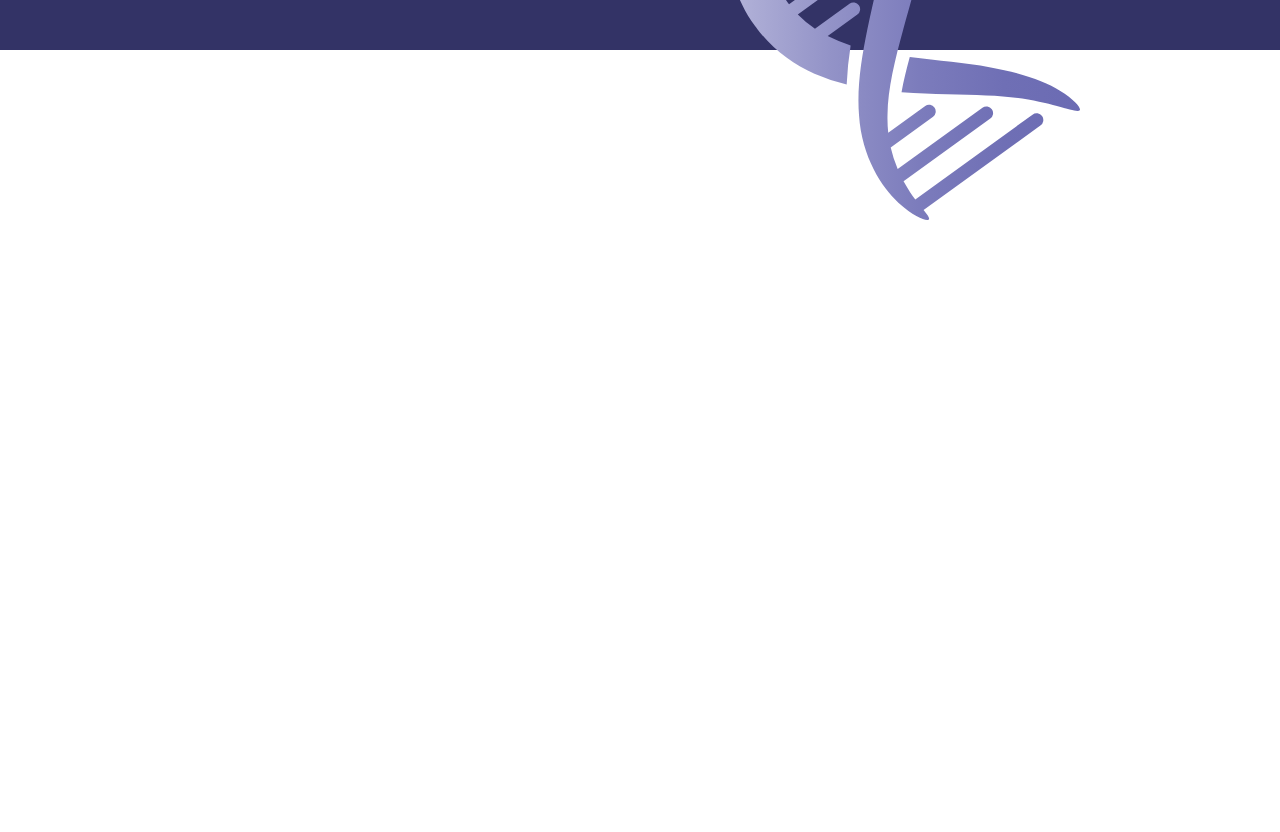
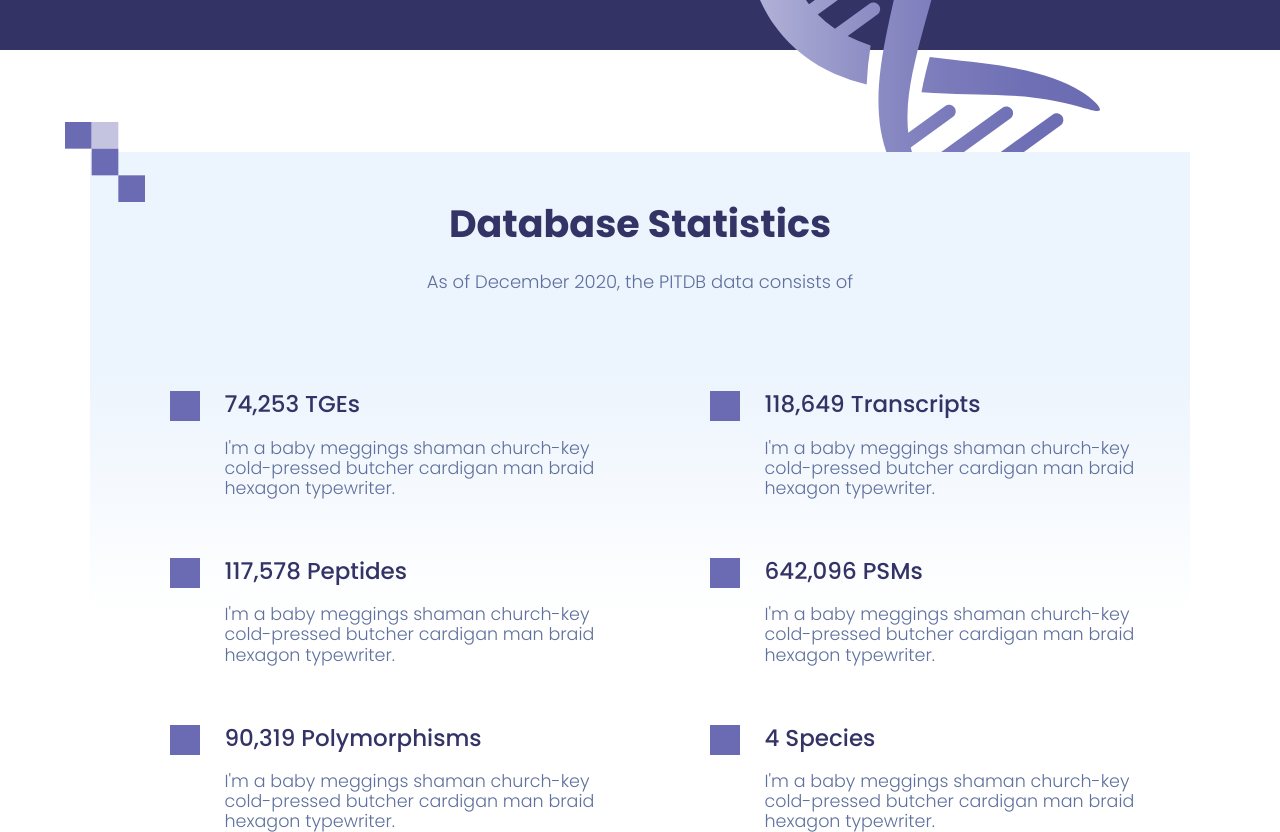
Before and after one commit to ozcanonur/PITDB, a React (Create React App) app in the folder client/: page / in a window 1280 px wide. Shown: the part 480-1312 px from the top of the page. Before the commit the page ends 800 px from the top, so only its background shows below. Built offline with nearby package versions, Linux system fonts and the light colour scheme.

Commit message:
Add database statistics design

```diff
--- a/client/public/index.html
+++ b/client/public/index.html
@@ -7,7 +7,6 @@
     <meta name="theme-color" content="#000000" />
     <meta name="description" content="Web site created using create-react-app" />
     <link rel="apple-touch-icon" href="%PUBLIC_URL%/logo192.png" />
-    <link rel="manifest" href="%PUBLIC_URL%/manifest.json" />
     <link rel="preconnect" href="https://fonts.gstatic.com" />
     <link href="https://fonts.googleapis.com/css2?family=Poppins:wght@300;500;600;700&display=swap" rel="stylesheet" />
     <title>React App</title>
--- a/client/src/components/Header/Header.tsx
+++ b/client/src/components/Header/Header.tsx
@@ -16,7 +16,9 @@ const Header = () => {
       <nav className={classes.navContainer}>
         <ul className={classes.nav}>
           {navItems.map((item) => (
-            <li className={classes.navItem}>{item}</li>
+            <li key={item} className={classes.navItem}>
+              {item}
+            </li>
           ))}
           <li>
             <div className={classes.getPitButton}>Get PITGUI</div>
--- /dev/null
+++ b/client/src/components/Home/DatabaseStatistics.tsx
@@ -0,0 +1,33 @@
+import CardClip from 'assets/card_clip.svg';
+
+import { useStyles } from './styles/databaseStatistics';
+
+const DatabaseStatistics = () => {
+  const classes = useStyles();
+
+  const statisticTexts = ['74,253 TGEs', '118,649 Transcripts', '117,578 Peptides', '642,096 PSMs', '90,319 Polymorphisms', '4 Species'];
+  const placeholderDescription = `I'm a baby meggings shaman church-key cold-pressed butcher cardigan man braid hexagon typewriter.`;
+
+  return (
+    <section className={classes.container}>
+      <img className={classes.cardClip} src={CardClip} alt='dna' />
+      <div className={classes.headingContainer}>
+        <h2 className={classes.heading}>Database Statistics</h2>
+        <p className={classes.subHeading}>As of December 2020, the PITDB data consists of</p>
+      </div>
+      <div className={classes.statisticsContainer}>
+        {statisticTexts.map((statistic) => (
+          <div key={statistic} className={classes.statistic}>
+            <div className={classes.square} />
+            <div className={classes.statisticTextContainer}>
+              <div className={classes.statisticTitle}>{statistic}</div>
+              <div className={classes.statisticDescription}>{placeholderDescription}</div>
+            </div>
+          </div>
+        ))}
+      </div>
+    </section>
+  );
+};
+
+export default DatabaseStatistics;
--- a/client/src/components/Home/Hero.tsx
+++ b/client/src/components/Home/Hero.tsx
@@ -7,9 +7,9 @@ const Hero = () => {
   return (
     <section className={classes.heroContainer}>
       <h1 className={classes.heading}>PIT Experiments Database</h1>
-      <h2 className={classes.secondaryHeading}>
+      <p className={classes.secondaryHeading}>
         PITDB is a platform for sharing of results from PIT (proteomics informed by transcriptomics) experiments.
-      </h2>
+      </p>
       <div className={classes.browseButton}>Browse</div>
     </section>
   );
--- a/client/src/components/Home/Home.tsx
+++ b/client/src/components/Home/Home.tsx
@@ -1,5 +1,6 @@
 import Header from 'components/Header/Header';
 import Hero, { HeroBg } from './Hero';
+import DatabaseStatistics from './DatabaseStatistics';
 
 import { useStyles } from './styles/home';
 
@@ -12,6 +13,7 @@ const Home = () => {
       <div className={classes.home}>
         <Header />
         <Hero />
+        <DatabaseStatistics />
       </div>
     </div>
   );
--- /dev/null
+++ b/client/src/components/Home/styles/databaseStatistics.ts
@@ -0,0 +1,66 @@
+import makeStyles from '@material-ui/core/styles/makeStyles';
+
+export const useStyles = makeStyles((theme) => ({
+  container: {
+    background: 'linear-gradient(to bottom, #ECF4FD 32%, white 68%)',
+    marginTop: '20rem',
+    maxWidth: '1100px',
+    margin: '0 auto',
+    position: 'relative',
+  },
+  cardClip: {
+    position: 'absolute',
+    left: '-2.5rem',
+    top: '-3rem',
+    height: '8rem',
+  },
+  headingContainer: {
+    display: 'flex',
+    alignItems: 'center',
+    justifyContent: 'center',
+    flexDirection: 'column',
+    padding: '5rem 10rem',
+  },
+  heading: {
+    fontSize: '3.8rem',
+    color: theme.palette.primary.main,
+  },
+  subHeading: {
+    fontSize: '1.8rem',
+    color: '#5E709D',
+    marginTop: '2.7rem',
+    fontWeight: 300,
+  },
+  statisticsContainer: {
+    display: 'grid',
+    gridTemplateColumns: '1fr 1fr',
+    gridTemplateRows: '1fr 1fr 1fr',
+    marginTop: '3rem',
+    gridGap: '6rem',
+    gridColumnGap: '10rem',
+    padding: '0 4rem',
+    paddingLeft: '8rem',
+  },
+  statistic: {
+    fontSize: '3rem',
+    display: 'flex',
+  },
+  square: {
+    height: '3rem',
+    width: '7rem',
+    backgroundColor: theme.palette.primary.light,
+  },
+  statisticTextContainer: {
+    marginLeft: '2.5rem',
+  },
+  statisticTitle: {
+    fontSize: '2.3rem',
+    color: theme.palette.primary.main,
+  },
+  statisticDescription: {
+    fontSize: '1.75rem',
+    color: '#5E709D',
+    fontWeight: 300,
+    marginTop: '2rem',
+  },
+}));
--- a/client/src/components/Home/styles/hero.ts
+++ b/client/src/components/Home/styles/hero.ts
@@ -16,6 +16,7 @@ export const useStyles = makeStyles((theme) => ({
     maxWidth: '40rem',
     lineHeight: 1.5,
     marginTop: '4rem',
+    wordBreak: 'break-all',
   },
   browseButton: {
     color: theme.palette.primary.main,
@@ -27,9 +28,9 @@ export const useStyles = makeStyles((theme) => ({
     marginTop: '5rem',
     width: 'max-content',
     cursor: 'pointer',
-    transition: 'padding 0.3s cubic-bezier(0.175, 0.885, 0.32, 1.275)',
+    transition: 'transform 0.3s cubic-bezier(0.175, 0.885, 0.32, 1.275)',
     '&:hover': {
-      padding: '1.5rem 7rem',
+      transform: 'scale(1.05)',
     },
   },
   heroBg: {
@@ -42,7 +43,7 @@ export const useStyles = makeStyles((theme) => ({
   heroImg: {
     position: 'absolute',
     top: '10rem',
-    right: '20rem',
+    right: '18rem',
     height: '60rem',
   },
 }));
--- a/client/src/components/Home/styles/home.ts
+++ b/client/src/components/Home/styles/home.ts
@@ -1,7 +1,10 @@
 import makeStyles from '@material-ui/core/styles/makeStyles';
 
 export const useStyles = makeStyles((theme) => ({
-  homeContainer: {},
+  homeContainer: {
+    position: 'relative',
+    overflow: 'hidden',
+  },
   home: {
     maxWidth: '1200px',
     margin: '0 auto',
--- a/client/src/style.css
+++ b/client/src/style.css
@@ -17,7 +17,6 @@ html {
   --scrollbarBG: rgb(32, 34, 37);
   --thumbBG: rgb(99, 102, 105);
   height: 100%;
-  overflow: hidden;
 }
 
 *::-webkit-scrollbar {
@@ -36,4 +35,5 @@ html {
 
 #root {
   min-height: 100vh;
+  overflow: auto;
 }
```
Also changed, not shown: client/public/manifest.json (deleted), client/src/assets/card_clip.svg (added), client/src/normalize.css, 1 other file (tests, documents, lock files or other folders).
